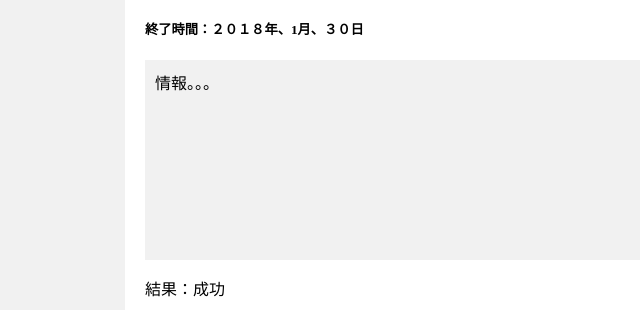
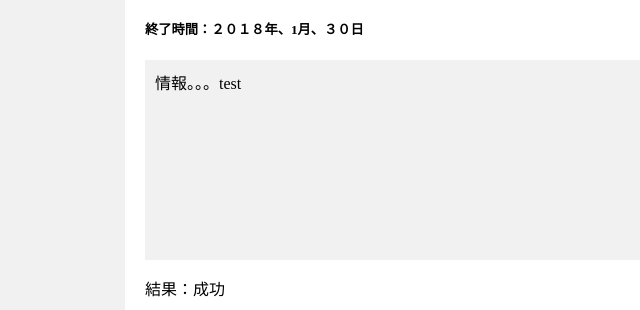
Before and after one commit to thanhhy8199/company.github.io, a plain HTML site: page index.html in a window 1280 px wide. Shown: the part 443-753 px from the top of the page, 259-899 px from the left. Drawn offline with Linux system fonts and the light colour scheme.

Commit message:
update profile1

```diff
--- a/index.html
+++ b/index.html
@@ -149,7 +149,7 @@ body {
     <h2>プロジェクト１</h2>
     <h5>開始時間：２０１７年、12月、5日</h5>
     <h5>終了時間：２０１８年、1月、３０日</h5>
-    <div class="fakeimg" style="height:200px;">情報。。。</div>
+    <div class="fakeimg" style="height:200px;">情報。。。test</div>
     <p>結果：成功</p>
     <br>
     <h2>プロジェクト２</h2>
```
